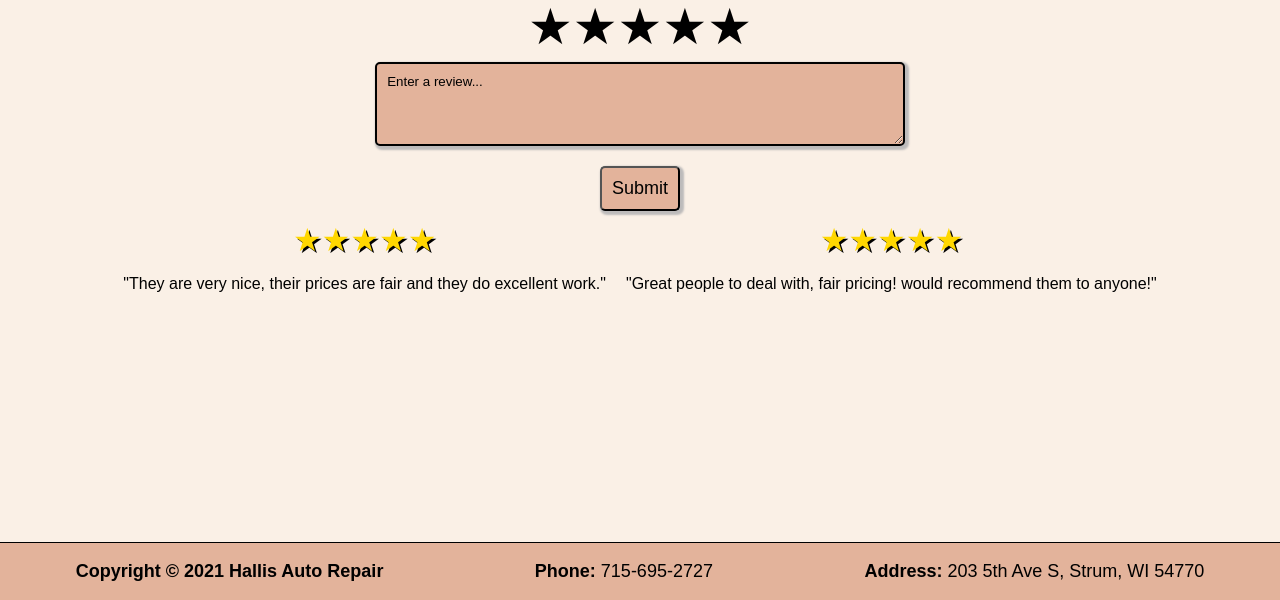
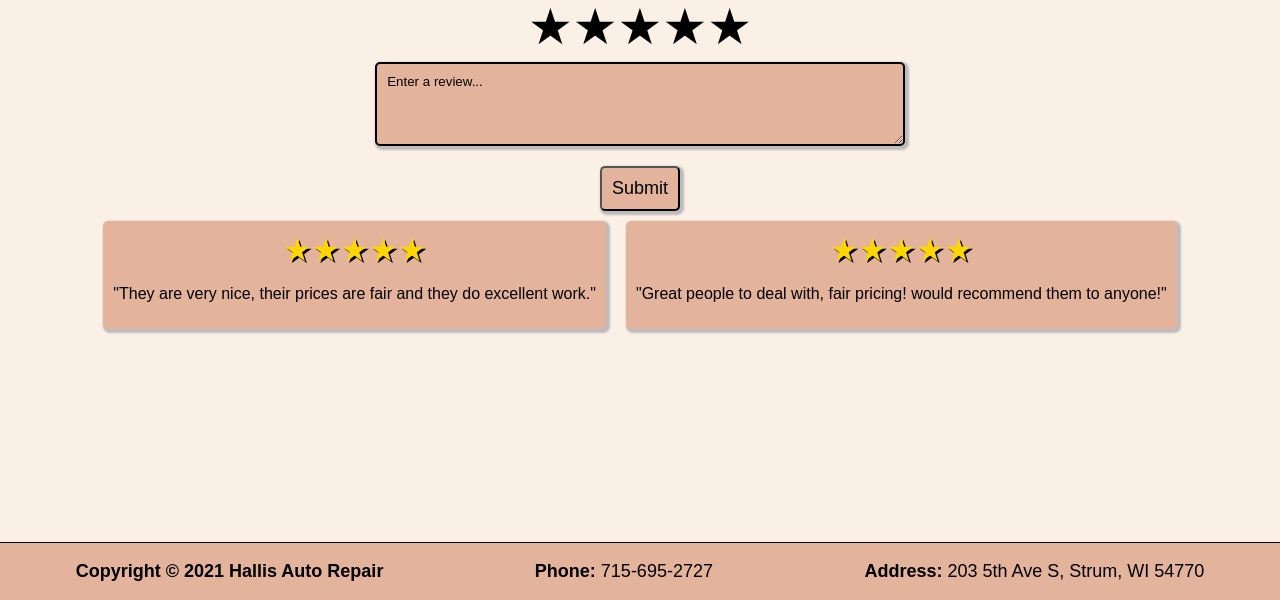
Before and after one commit to milesHerrick/web-systems, a PHP site: page /reviews.html in a window 1280 px wide. Shown: the part 200-800 px from the top of the page. Run offline with PHP 8.4, Linux system fonts and the light colour scheme.

Commit message:
Added background color to text on Reviews

```diff
--- a/reviews.css
+++ b/reviews.css
@@ -109,6 +109,11 @@
     height: 100%;
     font-size: xx-large;
     text-shadow: 2px 2px 0px black;
+    background-color: #e3b39b;
+    padding: 10px;
+    border-radius: 5px;
+    box-shadow: 2px 2px 2px 2px rgb(189, 187, 187);
+
 }
 .reviewtext{
     color: black;
--- a/reviews.html
+++ b/reviews.html
@@ -10,7 +10,6 @@
 </head>
 <body>
     <div class="header">
-
         <ul class="navbar">
             <li><a href="home.html">Home</a></li>
             <li><a href="services.html">Services</a></li>
```
